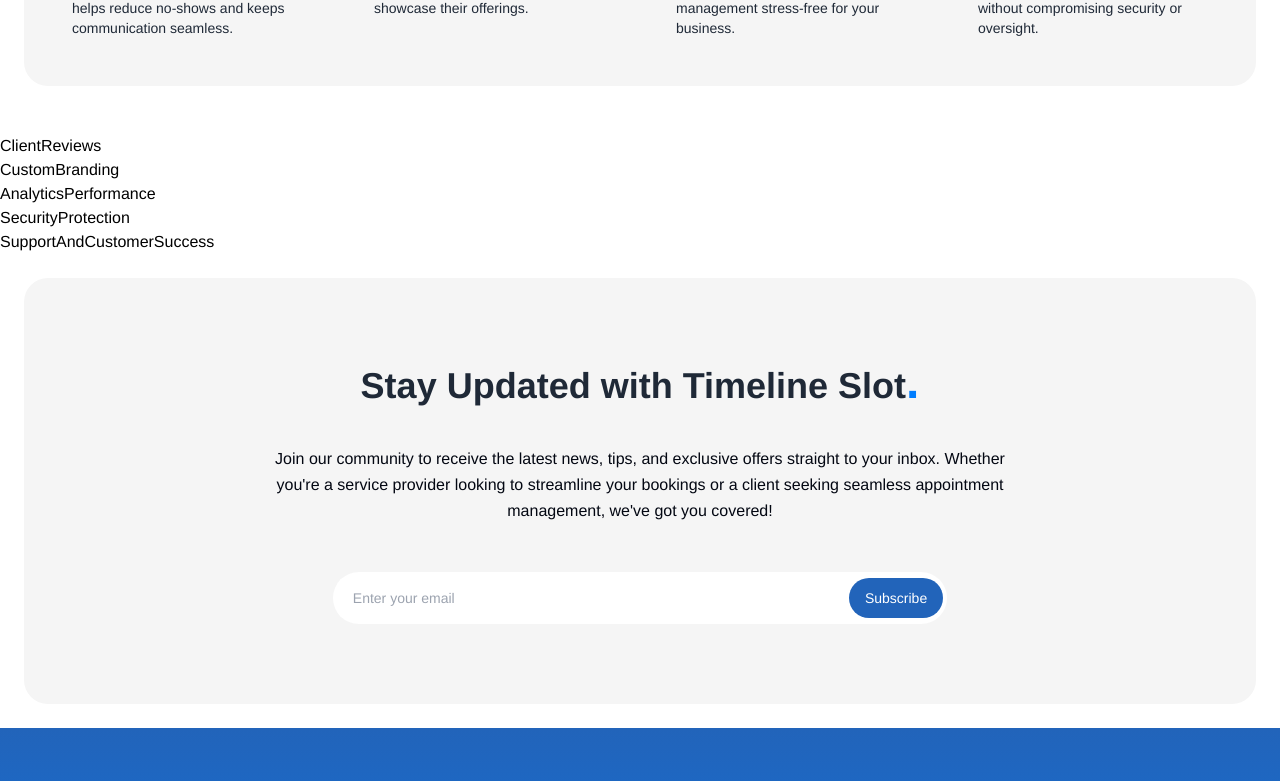
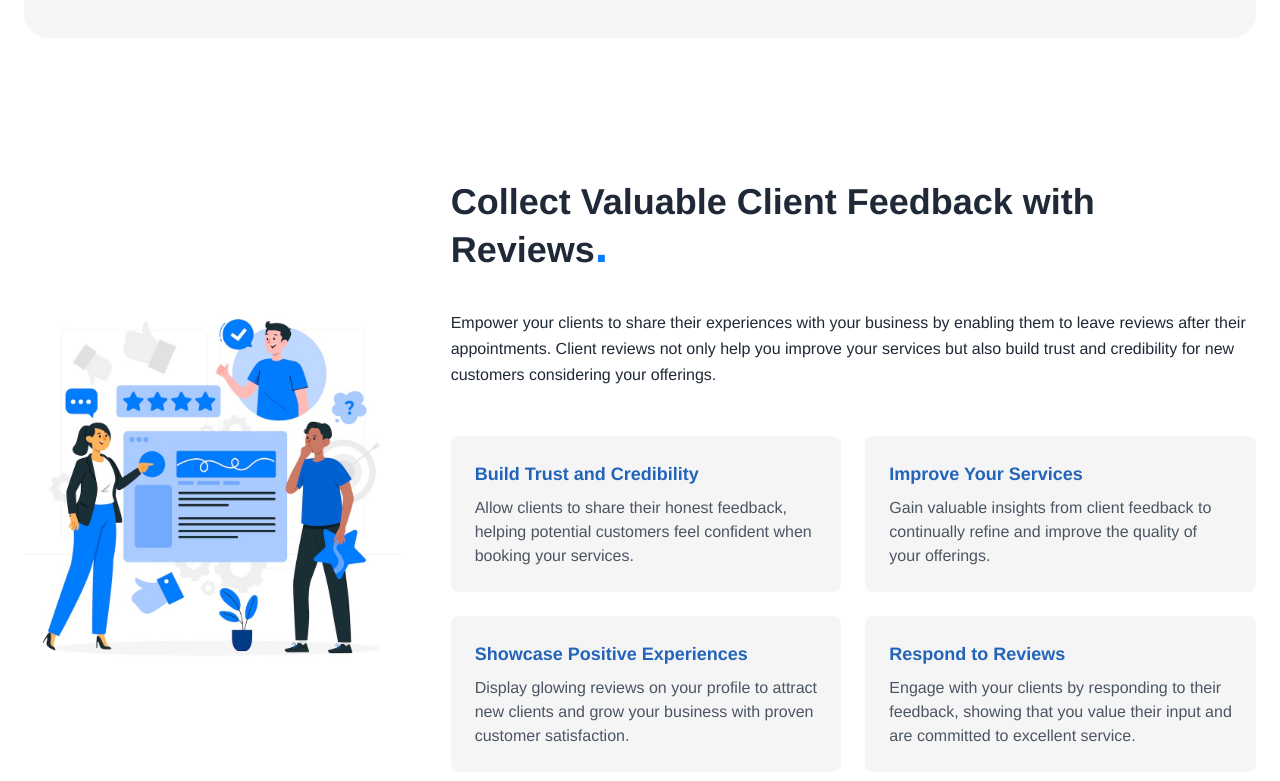
Before and after one commit to Devmountain-group-projects/timeslot-project, a React (Vite) app: page /features in a window 1280 px wide. Shown: the part 3811-4592 px from the top of the page. Built offline with nearby package versions, Linux system fonts and the light colour scheme.

Commit message:
finished the ClientReview component, added animations to it as well, made adjustment to PowerfullFeatures components bottom padding

```diff
--- a/src/components/Features/AnalyticsPerformance.jsx
+++ /dev/null
@@ -1,9 +0,0 @@
-import React from 'react'
-
-const AnalyticsPerformance = () => {
-    return (
-        <div>AnalyticsPerformance</div>
-    )
-}
-
-export default AnalyticsPerformance
--- a/src/components/Features/ClientReviews.jsx
+++ b/src/components/Features/ClientReviews.jsx
@@ -1,8 +1,71 @@
 import React from 'react'
+import { motion } from 'framer-motion'
+import ReviewImg from '../../assets/images/reviewimg.jpg'
 
 const ClientReviews = () => {
+    const features = [
+        {
+            title: "Build Trust and Credibility",
+            description: "Allow clients to share their honest feedback, helping potential customers feel confident when booking your services."
+        },
+        {
+            title: "Improve Your Services",
+            description: "Gain valuable insights from client feedback to continually refine and improve the quality of your offerings."
+        },
+        {
+            title: "Showcase Positive Experiences",
+            description: "Display glowing reviews on your profile to attract new clients and grow your business with proven customer satisfaction."
+        },
+        {
+            title: "Respond to Reviews",
+            description: "Engage with your clients by responding to their feedback, showing that you value their input and are committed to excellent service."
+        }
+    ];
+
     return (
-        <div>ClientReviews</div>
+        <div className="bg-white my-24 px-6">
+            <div className="max-width mx-auto">
+                <div className="grid grid-cols-1 lg:grid-cols-3 gap-12 items-center">
+                    <motion.div
+                        className="lg:col-span-1"
+                        initial={{ opacity: 0, x: -50 }}
+                        animate={{ opacity: 1, x: 0 }}
+                        transition={{ duration: 0.5 }}
+                    >
+                        <img src={ReviewImg} className="w-full h-full object-cover rounded-md" alt='review image' />
+                    </motion.div>
+
+                    <motion.div
+                        className="lg:col-span-2"
+                        initial={{ opacity: 0, x: 50 }}
+                        animate={{ opacity: 1, x: 0 }}
+                        transition={{ duration: 0.5, delay: 0.2 }}
+                    >
+                        <div>
+                            <h2 className="title-text">Collect Valuable Client Feedback with Reviews<span className='text-primary text-3xl sm:text-5xl'>.</span></h2>
+                            <p className="text-base text-gray-800 leading-relaxed mt-6">
+                                Empower your clients to share their experiences with your business by enabling them to leave reviews after their appointments. Client reviews not only help you improve your services but also build trust and credibility for new customers considering your offerings.
+                            </p>
+                        </div>
+
+                        <div className="grid sm:grid-cols-2 gap-6 mt-12">
+                            {features.map((feature, index) => (
+                                <motion.div
+                                    key={index}
+                                    className="bg-gradient-gray p-6 rounded-lg"
+                                    initial={{ opacity: 0, y: 20 }}
+                                    animate={{ opacity: 1, y: 0 }}
+                                    transition={{ duration: 0.5, delay: 0.3 + index * 0.1 }}
+                                >
+                                    <h3 className="text-lg font-semibold text-secondary mb-2">{feature.title}</h3>
+                                    <p className="text-base text-gray-600">{feature.description}</p>
+                                </motion.div>
+                            ))}
+                        </div>
+                    </motion.div>
+                </div>
+            </div>
+        </div>
     )
 }
 
--- a/src/components/Features/PowerfulFeatures.jsx
+++ b/src/components/Features/PowerfulFeatures.jsx
@@ -44,8 +44,8 @@
 
 const PowerfulFeatures = () => {
     return (
-        <div className="w-full py-12">
-            <div className="max-width mx-auto px-6">
+        <div className="w-full">
+            <div className="max-width mx-auto px-6 pb-12">
                 <div className="bg-gradient-gray rounded-3xl p-6">
                     <div className="grid lg:grid-cols-2 items-center lg:gap-y-6">
                         <motion.div
--- a/src/pages/Features.jsx
+++ b/src/pages/Features.jsx
@@ -5,7 +5,6 @@
 import PowerfulFeatures from '../components/Features/PowerfulFeatures'
 import ClientReviews from '../components/Features/ClientReviews'
 import CustomBranding from '../components/Features/CustomBranding'
-import AnalyticsPerformance from '../components/Features/AnalyticsPerformance'
 import SecurityProtection from '../components/Features/SecurityProtection'
 import SupportAndCustomerSuccess from '../components/Features/SupportAndCustomerSuccess'
 import Subscribe from '../components/Home/Subscribe'
@@ -19,7 +18,6 @@
             <PowerfulFeatures />
             <ClientReviews />
             <CustomBranding />
-            <AnalyticsPerformance />
             <SecurityProtection />
             <SupportAndCustomerSuccess />
             <Subscribe />
```
Also changed, not shown: src/assets/images/reviewimg.jpg (added).
